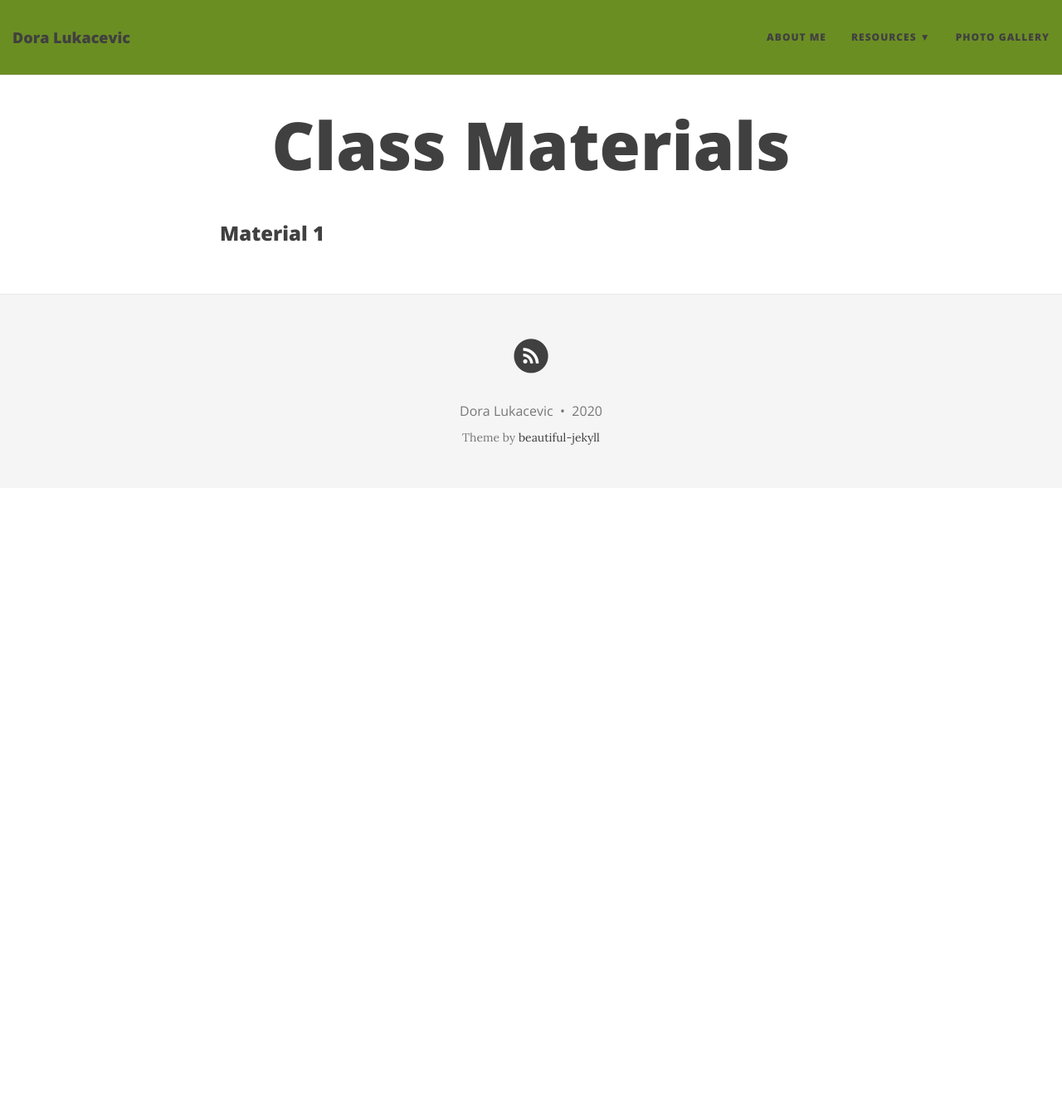
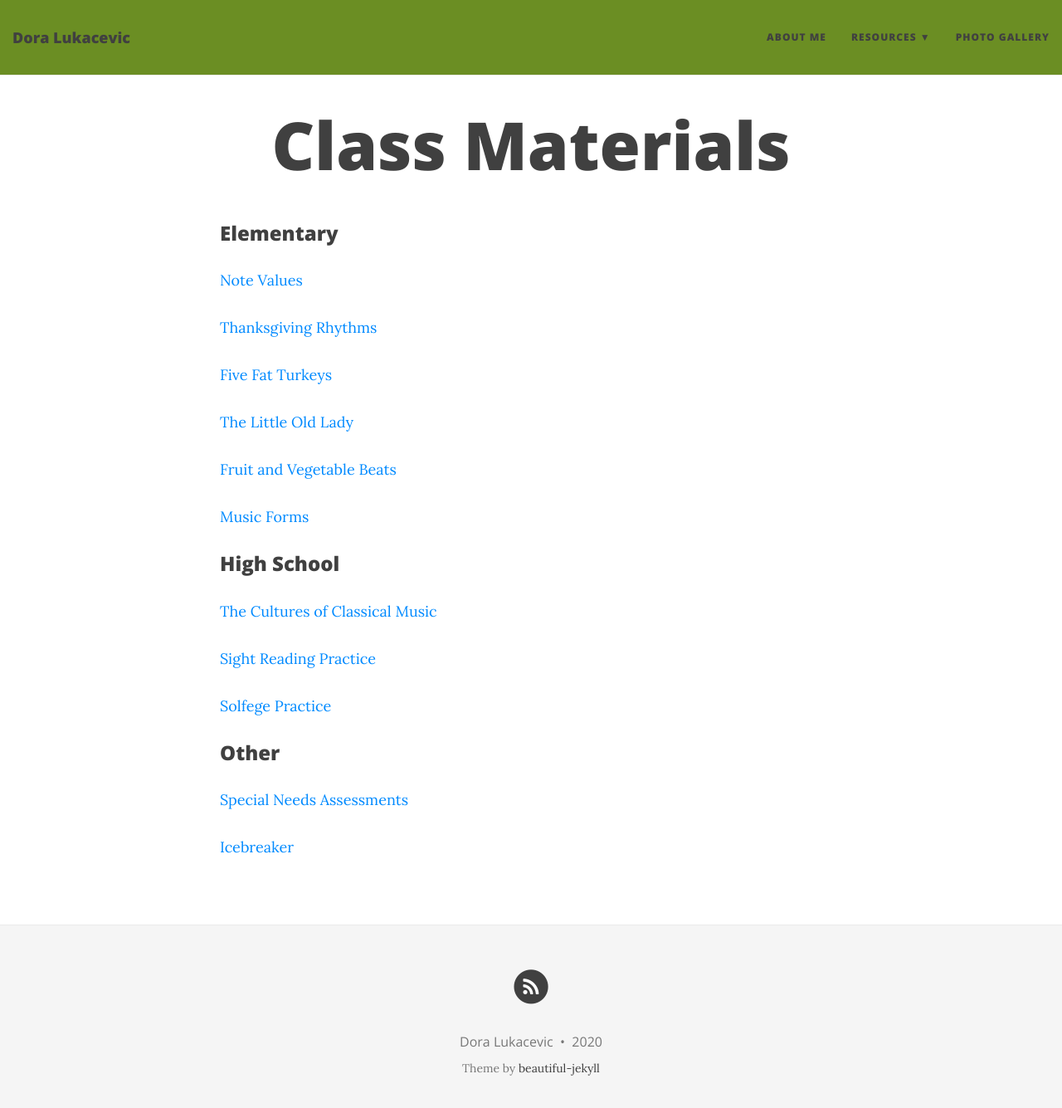
Before and after one commit to dlukacevic/dlukacevic.github.io, a Jekyll site: the page built from materials.md, in a window 1280 px wide and 1348 px high. Shown: the top 1335 px of the window at 83% size. Built offline with Jekyll 4.4.1, drawn with Linux system fonts in a browser that asks for light colours; nearby versions of some CDN libraries.

Commit message:
Update materials.md

```diff
--- a/materials.md
+++ b/materials.md
@@ -3,4 +3,30 @@ layout: page
 title: Class Materials
 ---
 
-### Material 1
+### Elementary
+
+[Note Values](/img/dora_portfolio/materials/Note Values (4th and 5th grade).pptx.pdf)
+
+[Thanksgiving Rhythms](/img/dora_portfolio/materials/Thanksgiving Rhythms.pptx.pdf)
+
+[Five Fat Turkeys](/img/dora_portfolio/materials/poems 4th, 5th-Five Fat Turkeys, Pumpkin Song .pptx.pdf)
+
+[The Little Old Lady](/img/dora_portfolio/materials/The Little Old Lady Who Was Not Afraid Of Anything.pptx.pdf)
+
+[Fruit and Vegetable Beats](/img/dora_portfolio/materials/Vegetable Beats.pptx.pdf)
+
+[Music Forms](/img/dora_portfolio/materials/Forms.pptx.pdf)
+
+### High School
+
+[The Cultures of Classical Music](/img/dora_portfolio/materials/ClassicalMusicLesson_10_13_20.pdf)
+
+[Sight Reading Practice](/img/dora_portfolio/materials/sightreadingpracticeppt.pdf)
+
+[Solfege Practice](/img/dora_portfolio/materials/solfege_practice1.pdf)
+
+### Other
+
+[Special Needs Assessments](/img/dora_portfolio/materials/Special Needs Assessment Presentation.pdf)
+
+[Icebreaker](/img/dora_portfolio/materials/Intro Presentation.pdf)
```
